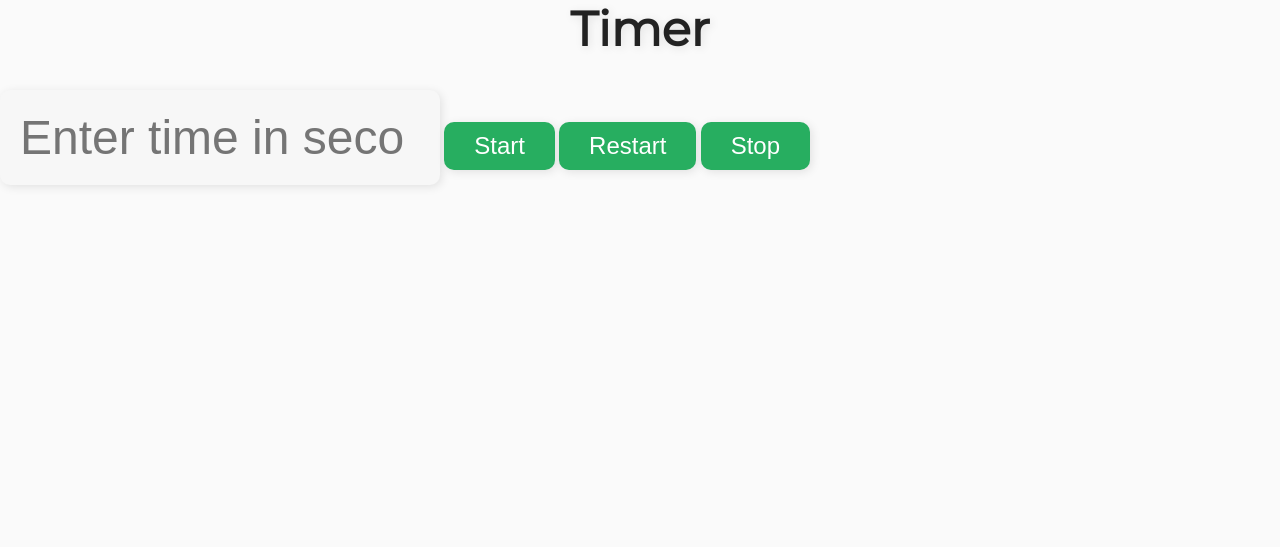
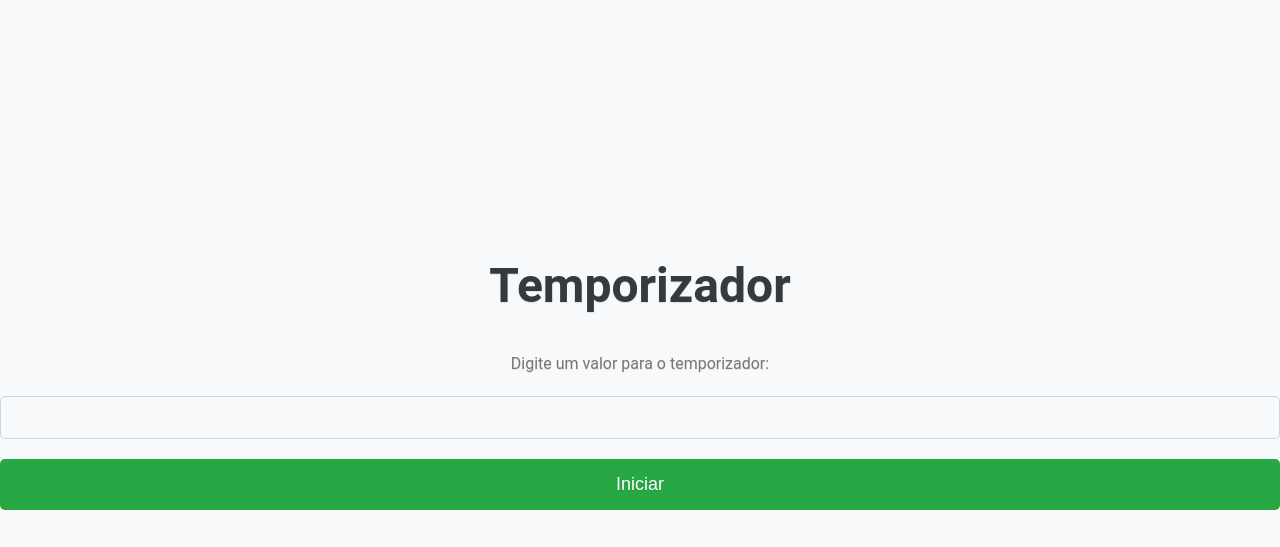
Before and after one commit to PossRahal/timerpoker, a plain HTML site: page index.html in a window 1280 px wide. Drawn offline with Linux system fonts and the light colour scheme.

Commit message:
mais bonito
a

```diff
--- a/index.html
+++ b/index.html
@@ -1,160 +1,129 @@
 <!DOCTYPE html>
 <html>
 <head>
-          <title>Timer</title>
-          <link
-            href="https://fonts.googleapis.com/css?family=Montserrat&display=swap"
-            rel="stylesheet"
-          />
-            <link rel="apple-touch-icon" sizes="180x180" href="/apple-touch-icon.png">
-            <link rel="icon" type="image/png" sizes="32x32" href="/favicon-32x32.png">
-            <link rel="icon" type="image/png" sizes="16x16" href="/favicon-16x16.png">
+    <title>Temporizador</title>
     <style>
-            body {
-              font-family: "Montserrat", sans-serif;
+        * {
+            box-sizing: border-box;
             margin: 0;
             padding: 0;
-              background-color: #fafafa;
+        }
+
+        body {
+            background-color: #f8f9fa;
+            font-family: 'Roboto', sans-serif;
+            font-size: 16px;
+            line-height: 1.5;
+            color: #444;
         }
 
         .container {
-              max-width: 800px;
-              margin: 0 auto;
-              padding: 50px 20px;
             display: flex;
             flex-direction: column;
+            justify-content: center;
             align-items: center;
-              justify-content: center;
+            height: 100vh;
         }
 
         h1 {
-              text-align: center;
-              margin-top: 0;
-              color: #222;
             font-size: 48px;
             font-weight: bold;
-              text-shadow: 2px 2px 10px rgba(0, 0, 0, 0.1);
+            margin-bottom: 30px;
+            text-align: center;
+            color: #343a40;
+            text-shadow: 0px 1px 1px rgba(0, 0, 0, 0.1);
         }
 
-            form {
-              display: flex;
-              flex-direction: column;
-              align-items: center;
-              margin-top: 60px;
+        label {
+            display: block;
+            margin-bottom: 20px;
+            color: #777;
+            text-shadow: 0px 1px 1px rgba(0, 0, 0, 0.1);
         }
 
         input[type="number"] {
-              font-size: 48px;
-              padding: 20px;
-              border-radius: 10px;
-              border: none;
-              box-shadow: 2px 2px 10px rgba(0, 0, 0, 0.1);
-              margin-bottom: 20px;
-              text-align: center;
-              width: 400px;
-              background-color: #f7f7f7;
-              color: #444;
-              text-shadow: none;
-              transition: all 0.2s ease-in-out;
+            border: 1px solid #ced4da;
+            border-radius: 5px;
+            font-size: 18px;
+            padding: 10px;
+            width: 100%;
+            background-color: #f8f9fa;
+            color: #343a40;
+            text-shadow: 0px 1px 1px rgba(0, 0, 0, 0.1);
         }
 
         input[type="number"]:focus {
-              outline: none;
-              box-shadow: 2px 2px 10px rgba(0, 0, 0, 0.2);
+            border-color: #6c757d;
+            box-shadow: 0 0 0 0.2rem rgba(108, 117, 125, 0.25);
         }
 
         button {
-              font-size: 24px;
-              padding: 10px 30px;
-              border-radius: 10px;
+            background-color: #28a745;
             border: none;
-              box-shadow: 2px 2px 10px rgba(0, 0, 0, 0.1);
-              margin-bottom: 20px;
-              background-color: #27ae60;
-              color: white;
+            border-radius: 5px;
+            color: #fff;
             cursor: pointer;
-              transition: all 0.2s ease-in-out;
+            font-size: 18px;
+            margin-top: 20px;
+            padding: 15px;
+            width: 100%;
+            text-shadow: 0px 1px 1px rgba(0, 0, 0, 0.1);
+            transition: background-color 0.3s ease;
         }
 
         button:hover {
-              background-color: #219e54;
-              box-shadow: 2px 2px 10px rgba(0, 0, 0, 0.2);
+            background-color: #218838;
         }
 
-            button:active {
-              transform: translateY(2px);
-              box-shadow: none;
-            }
-
-            #timerDisplay {
+        #contador {
             font-size: 96px;
             font-weight: bold;
+            margin-top: 40px;
             text-align: center;
-              color: #222;
-              margin-top: 80px;
-              text-shadow: 2px 2px 10px rgba(0, 0, 0, 0.2);
+            color: #343a40;
+            text-shadow: 0px 1px 1px rgba(0, 0, 0, 0.1);
         }
-
-            .btn-group {
-              display: flex;
-              justify-content: center;
-            }
-
-            .btn-group button {
-              margin: 0 10px;
-              width: 160px;
-              height: 60px;
-              font-size: 24px;
-              border-radius: 30px;
-              border: none;
-              box-shadow: 2px 2px 10px rgba(0, 0, 0, 0.1);
-              color: white;
-              cursor}
     </style>
 </head>
 <body>
-    <h1>Timer</h1>
-    <input type="number" id="timeInput" placeholder="Enter time in seconds">
-    <button onclick="startTimer()">Start</button>
-    <button onclick="restartTimer()">Restart</button>
-    <button onclick="stopTimer()">Stop</button>
-    <h2 id="timerDisplay"></h2>
+    <div class="container">
+        <h1>Temporizador</h1>
+        <label for="tempo">Digite um valor para o temporizador:</label>
+        <input type="number" id="tempo">
+        <button onclick="iniciarTemporizador()">Iniciar</button>
+        <p id="contador"></p>
+    </div>
 
     <script>
-      let time = 0;
-      let interval = null;
+        var intervalId;
 
-      function startTimer() {
-        const timeInput = document.getElementById("timeInput");
-        const timerDisplay = document.getElementById("timerDisplay");
+        function iniciarTemporizador() {
+            var tempo = document.getElementById("tempo").value;
+            var contador = document.getElementById("contador");
+            var segundos = tempo;
 
-        time = parseInt(timeInput.value);
-        interval = setInterval(() => {
-          time--;
-          if (time === 0) {
-            clearInterval(interval);
-            timerDisplay.textContent = "Time's up!";
-          } else {
-            let minutes = Math.floor(time / 60);
-            let seconds = time % 60;
-            timerDisplay.textContent = `${minutes}:${seconds < 10 ? '0' : ''}${seconds}`;
+            intervalId = setInterval(function() {
+                contador.innerHTML = segundos;
+                segundos--;
+
+                if (segundos < 0) {
+                    clearInterval(intervalId);
+                    contador.innerHTML = "-";
                 }
             }, 1000);
         }
 
-      function restartTimer() {
-        stopTimer();
-        const timerDisplay = document.getElementById("timerDisplay");
-        timerDisplay.textContent = "";
-        startTimer();
+        function reiniciarTemporizador() {
+            clearInterval(intervalId);
+            iniciarTemporizador();
         }
 
-      function stopTimer() {
-        clearInterval(interval);
-        time = 0;
-        const timerDisplay = document.getElementById("timerDisplay");
-        timerDisplay.textContent = "";
+        function pararTemporizador() {
+            clearInterval(intervalId);
+            document.getElementById("contador").innerHTML = "-";
         }
+
+        document.addEventListener("click", reiniciarTemporizador);
     </script>
 </body>
 </html>
```
Lines whose indentation alone changed are shown as unchanged.
